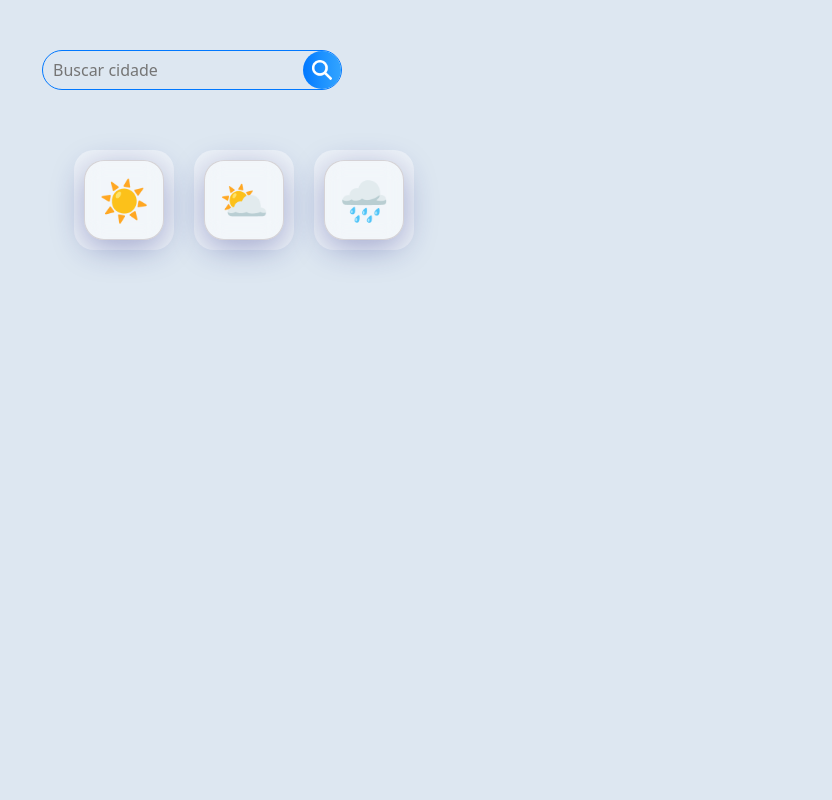
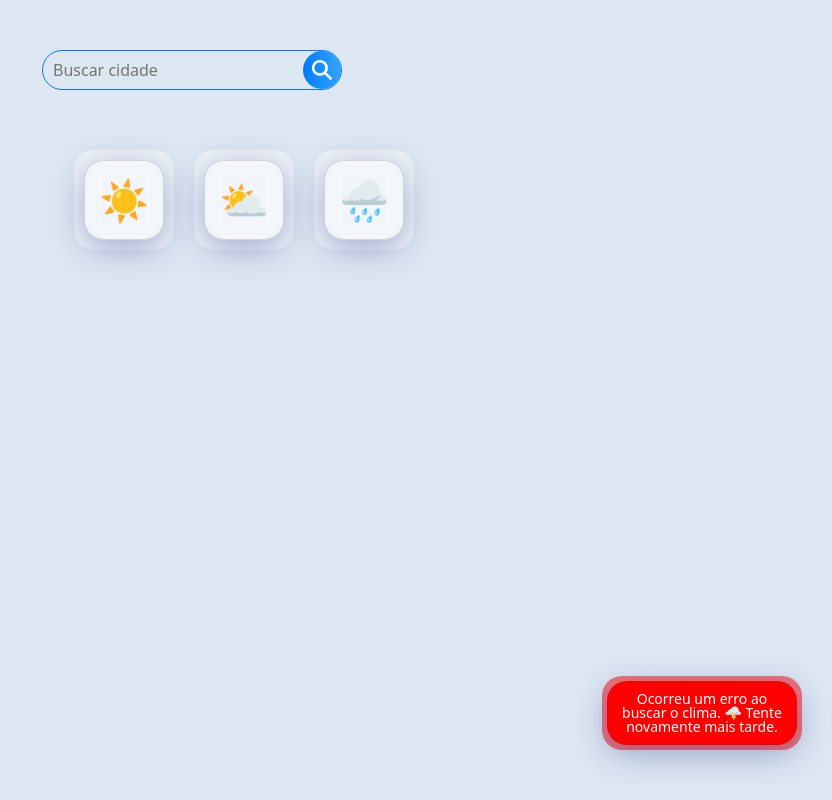
Before and after one commit to china-dev/clima-tempo-app, a Vue app in the folder Frontend/: page / in a window 1280 px wide. Shown: the whole page, without its empty margins (448-1280 px from the left). Built offline with nearby package versions, Linux system fonts and the light colour scheme; no server answers.

Commit message:
trata erro de cidade nao encontrada no front

```diff
--- a/Frontend/src/App.vue
+++ b/Frontend/src/App.vue
@@ -11,7 +11,7 @@
   import { onMounted } from "vue";
   import { useCitySearch } from "./composables/UseCitySearch.ts";
 
-  const { data, showLoading, initialLoad, searchCity } = useCitySearch();
+  const { data, showLoading, initialLoad, searchCity, errorRequest } = useCitySearch();
 
   onMounted(() => {
     initialLoad();
@@ -29,7 +29,10 @@
 
     <Searchcity @search="handleCitySearch" />
     <InfoCity v-if="data" :weather="data" />
-    <MessageClimate v-if="data" :weather="data" />
+    <MessageClimate
+      :weather="data"
+      :errorRequest="errorRequest"
+    />
 
     <div class="flexAppWrapper">
       <div>
--- a/Frontend/src/components/MessageClimate.vue
+++ b/Frontend/src/components/MessageClimate.vue
@@ -5,13 +5,22 @@
 
   const props  = defineProps<{
     weather: WeatherData;
+    errorRequest: any;
   }>();
 
-  const { message } = useMessageClimate(toRef(props, 'weather'));
+  const { message } = useMessageClimate(
+    toRef(props, 'weather'),
+    toRef(props, "errorRequest")
+  );
 </script>
 
 <template>
-  <div class="boxWrapper messageCard">
+  <div
+   v-if="message"
+   :class="[
+    'boxWrapper', 'messageCard', { 'messageError': !!props.errorRequest }
+    ]"
+  >
     <div class="box">
       <section class="messageCard">
           <p class="messageText">
--- a/Frontend/src/composables/MessageClimate.ts
+++ b/Frontend/src/composables/MessageClimate.ts
@@ -1,10 +1,18 @@
 import { computed, type Ref } from "vue";
-
 import type { WeatherData } from "../composables/UseApi";
 
-export function useMessageClimate(weather: Ref<WeatherData | null>) {
+export function useMessageClimate(
+  weather: Ref<WeatherData | null>,
+  errorRequest: Ref<any>
+) {
 
   const message = computed(() => {
+    if (errorRequest.value?.response?.data)
+      return errorRequest.value.response.data.error;
+
+    if (errorRequest.value)
+      return "Ocorreu um erro ao buscar o clima. 🌩️ Tente novamente mais tarde.";
+
     if (!weather.value) return '';
 
     if (weather.value.feelslike_c < 18)
--- a/Frontend/src/composables/UseCitySearch.ts
+++ b/Frontend/src/composables/UseCitySearch.ts
@@ -2,7 +2,7 @@ import { ref } from "vue";
 import { useApi } from "./UseApi";
 
 export function useCitySearch() {
-  const { fetchRequest, data, loading } = useApi();
+  const { fetchRequest, data, loading, errorRequest } = useApi();
   const showLoading = ref(false);
   const isFirstLoad = ref(true);
 
@@ -21,6 +21,7 @@ export function useCitySearch() {
 
   return {
     data,
+    errorRequest,
     loading,
     showLoading,
     initialLoad,
--- a/Frontend/src/styles/MessageClimate.css
+++ b/Frontend/src/styles/MessageClimate.css
@@ -6,16 +6,18 @@
   z-index: 1;
   right: 30px;
   bottom: 50px;
+  padding: 5px;
 }
 .boxWrapper.messageCard .box{
   background: #0178FF;
   background: linear-gradient(90deg, rgba(1, 120, 255, 1) 0%, rgba(28, 145, 255, 1) 50%, rgba(50, 164, 255, 1) 100%);
-    height: 50px;
+  height: unset;
+  min-height: 50px;
   padding: 0;
   display: flex;
   align-items: center;
   justify-content: center;
-    padding: 5px;
+  padding: 10px 5px;
 }
 .boxWrapper.messageCard:hover {
   transform: translateY(-5px);
@@ -25,3 +27,11 @@
   color: #fff;
   text-align: center;
 }
+
+.boxWrapper.messageCard.messageError {
+  background: rgba(255, 0, 0, 0.5);
+}
+
+.boxWrapper.messageCard.messageError .box{
+  background: red;
+}
```
Also changed, not shown: Frontend/src/composables/UseApi.ts (+9 -2 lines). Lines whose indentation alone changed are shown as unchanged.
